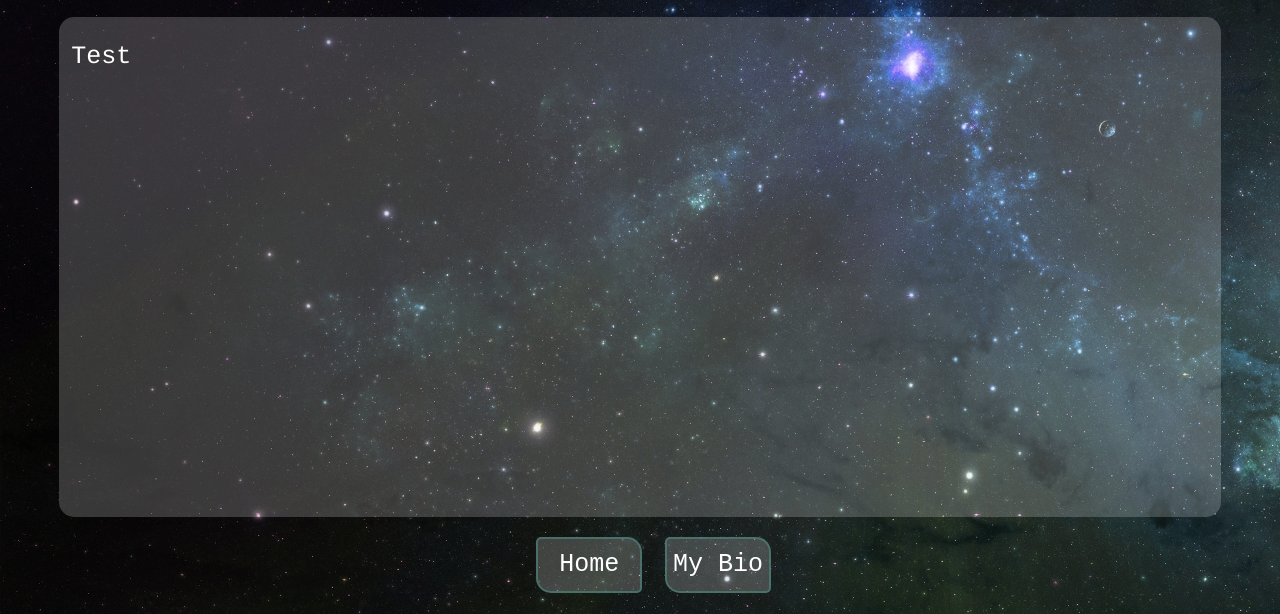
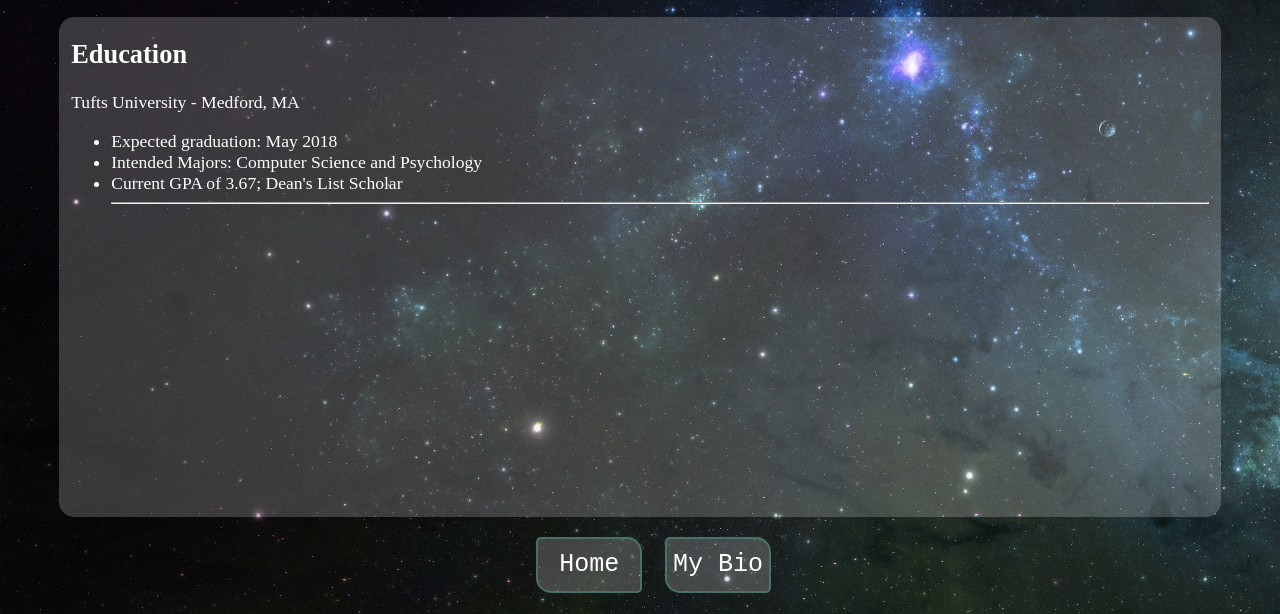
Before and after one commit to chentetran/Fake-portfolio-site, a plain HTML site: page resume.html in a window 1280 px wide. Shown: the part 186-800 px from the top of the page. Drawn offline with Linux system fonts and the light colour scheme.

Commit message:
added resume structure

```diff
--- a/resume.html
+++ b/resume.html
@@ -12,8 +12,14 @@
 	<h2 class="subheader">3155 Jupiter Way | Ganymede 43150 | vincent.tran@tufts.edu | 555-555-5555</h2>
 
 	<div id="resume_box">
-
-		<p>Test</p>
+		<h2>Education</h2>
+		Tufts University - Medford, MA
+		<ul>
+			<li>Expected graduation: May 2018</li>
+			<li>Intended Majors: Computer Science and Psychology</li>
+			<li>Current GPA of 3.67; Dean's List Scholar</li>
+			<hr>
+		</ul>
 	</div>
 
 	<div id="navbar">
--- a/style.css
+++ b/style.css
@@ -83,6 +83,8 @@ a:hover {
 	border-radius: 15px;
 	padding-left: 1%;
 	padding-right: 1%;
+	color: white;
+	font-size: 110%;
 }
 
 .header, .header_bio {
@@ -104,3 +106,9 @@ p {
 	text-align: center;
 	font-weight: bold;
 }
+
+.details {
+	color: white;
+	font-family: "Times New Roman", Times, serif;
+	font-size: 12px;
+}
```
